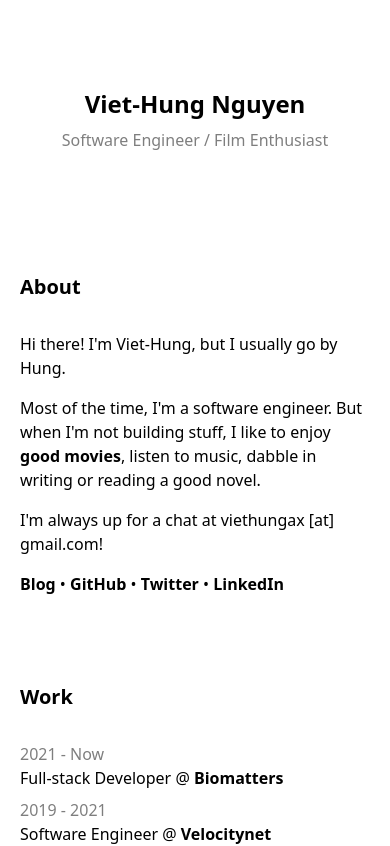
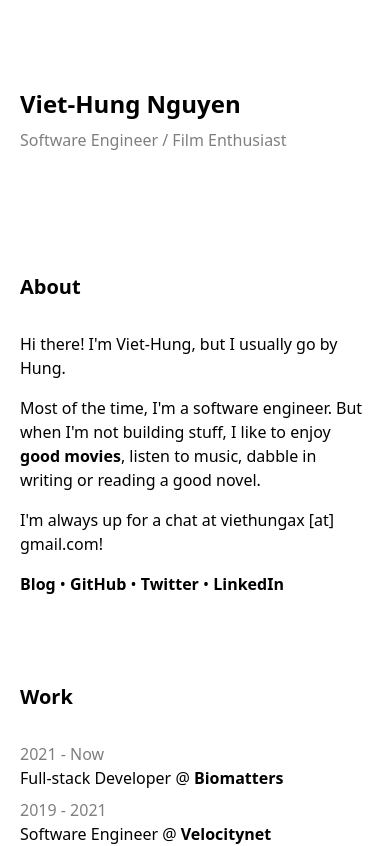
Before and after one commit to ZeroX-DG/zerox-dg.github.io, a React (Vite) app: page / in a window 390 px wide. Shown: the top 846 px of the page. Built offline with nearby package versions, Linux system fonts and the light colour scheme; no server answers.

Commit message:
updated style

```diff
--- a/src/sections/introduction/introduction.scss
+++ b/src/sections/introduction/introduction.scss
@@ -1,6 +1,7 @@
 #introduction {
     padding-top: 80px;
-    text-align: center;
+    max-width: 700px;
+    margin: 0 auto;
 
     #name {
         font-weight: bold;
@@ -15,7 +16,7 @@
     }
 
     @media (max-width: 768px) {
-        #title {
+        #title, #name {
           padding: 0 20px;
         }
     }
```
